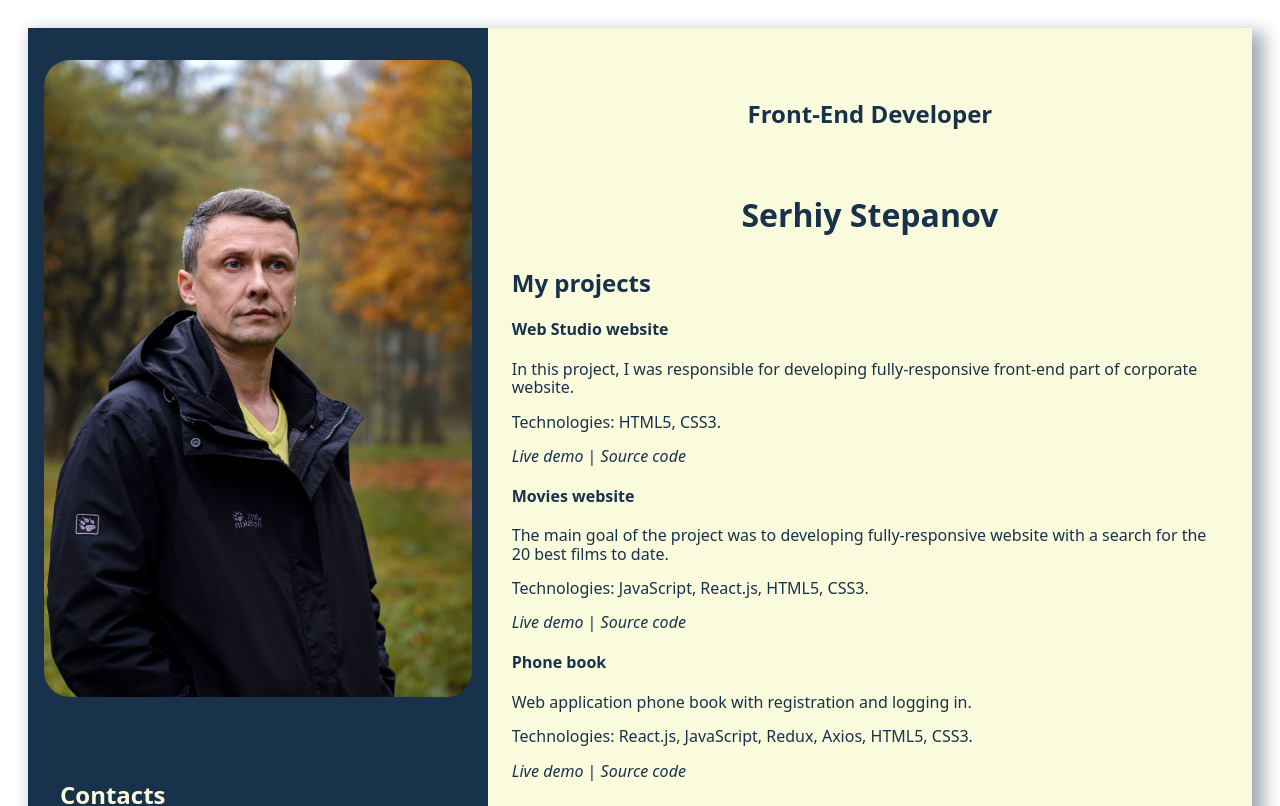
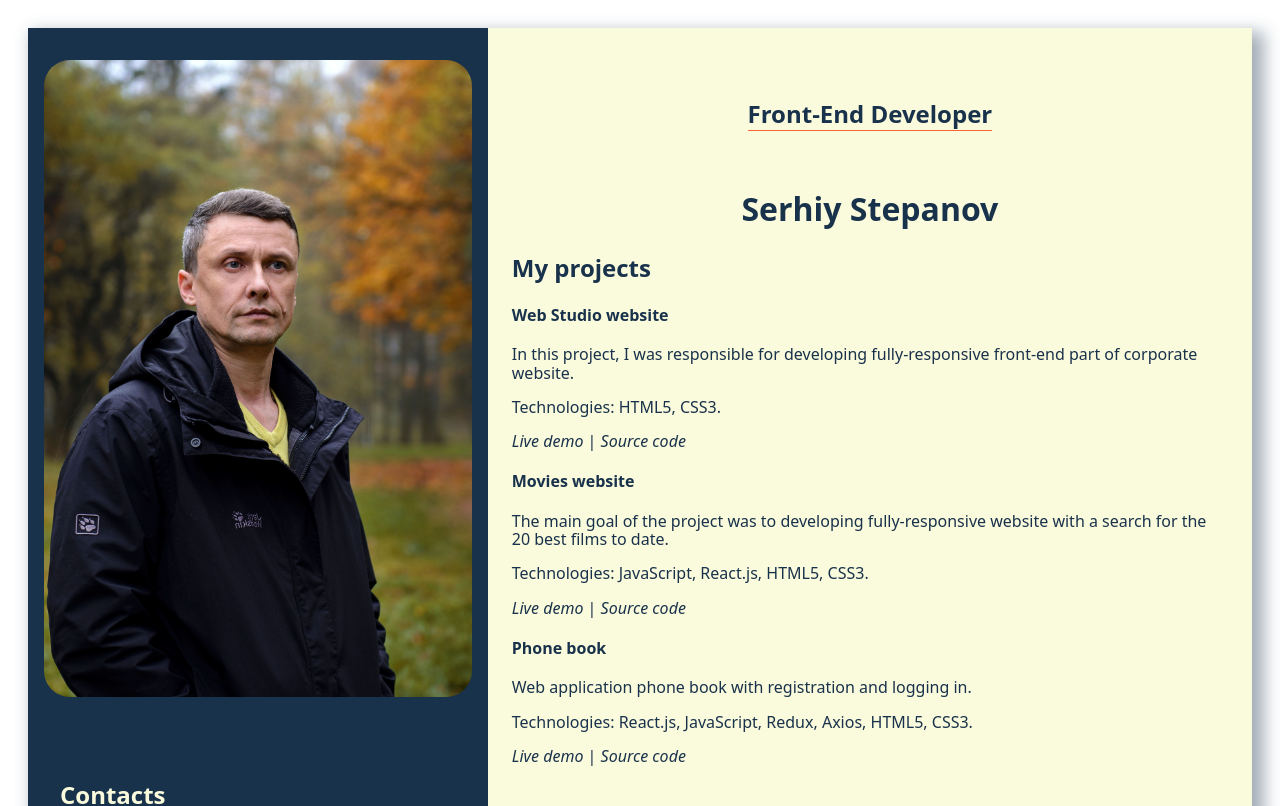
Before and after one commit to SerhiyStepanov/resume, a React (Create React App) app: page / in a window 1280 px wide. Shown: the top 806 px of the page. Built offline with nearby package versions, Linux system fonts and the light colour scheme.

Commit message:
add border bottom

```diff
--- a/src/components/mainView/Main.js
+++ b/src/components/mainView/Main.js
@@ -5,7 +5,9 @@ import s from "./main.module.css";
 export default function Main({ children }) {
   return (
     <div className={s.container}>
-      <h3 className={s.title}>Front-End Developer</h3>
+      <div className={s.thumb}>
+        <h3 className={s.title}>Front-End Developer</h3>
+      </div>
 
       <h2 className={s.name}>Serhiy Stepanov</h2>
 
--- a/src/components/mainView/main.module.css
+++ b/src/components/mainView/main.module.css
@@ -12,19 +12,26 @@
   background-color: var(--light-color);
 }
 
+.thumb {
+  display: flex;
+  justify-content: center;
+}
+
 .title {
-  display: block;
+  display: inline-block;
   position: relative;
   margin-bottom: 60px;
+  padding-bottom: 2px;
   text-align: center;
   font-size: 24px;
   color: var(--dark-color);
+  border-bottom: 1px solid var(--primary-color);
 }
 
 .name {
   text-align: center;
   font-size: 32px;
-  line-height: 1.7;
+  margin-top: 0;
   color: var(--dark-color);
 }
 
```
